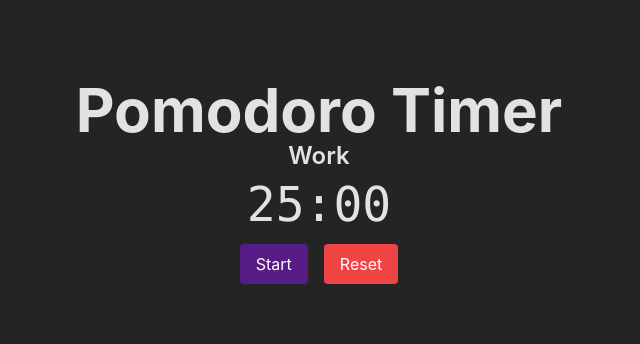
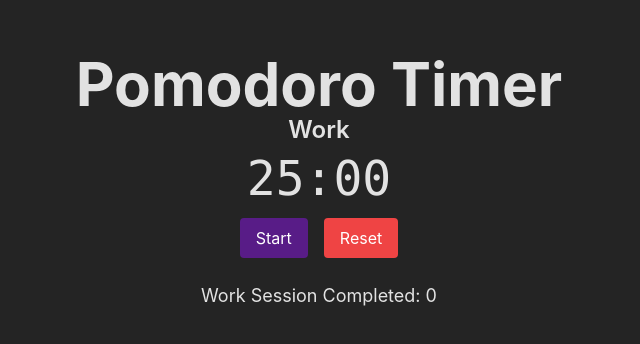
Before and after one commit to AdrianGerman/frontend-projects-roadmap, a React (Vite) app in the folder 21-pomodoro-timer/: page / in a window 1280 px wide. Shown: the part 218-562 px from the top of the page, without its empty margins (321-961 px from the left). Built offline with nearby package versions, Linux system fonts and the light colour scheme.

Commit message:
session tracker component

```diff
--- a/21-pomodoro-timer/src/App.jsx
+++ b/21-pomodoro-timer/src/App.jsx
@@ -3,11 +3,13 @@ import "./App.css"
 
 import Timer from "./components/Timer"
 import Controls from "./components/Controls"
+import SessionTracker from "./components/SessionTracker"
 
 function App() {
   const [time, setTime] = useState(25 * 60) // 25 minutes
   const [currentSession, setCurrentSession] = useState("Work")
   const [isRunning, setIsRunning] = useState(false)
+  const [workSessions, setWorkSessions] = useState(0)
 
   const handleStartStop = () => setIsRunning(!isRunning)
   const handleReset = () => {
@@ -25,6 +27,7 @@ function App() {
         onReset={handleReset}
         isRunning={isRunning}
       />
+      <SessionTracker workSessions={workSessions} />
     </>
   )
 }
--- /dev/null
+++ b/21-pomodoro-timer/src/components/SessionTracker.jsx
@@ -0,0 +1,9 @@
+const SessionTracker = ({ workSessions }) => {
+  return (
+    <div className="mt-6 text-lg text-center">
+      <p>Work Session Completed: {workSessions}</p>
+    </div>
+  )
+}
+
+export default SessionTracker
```
